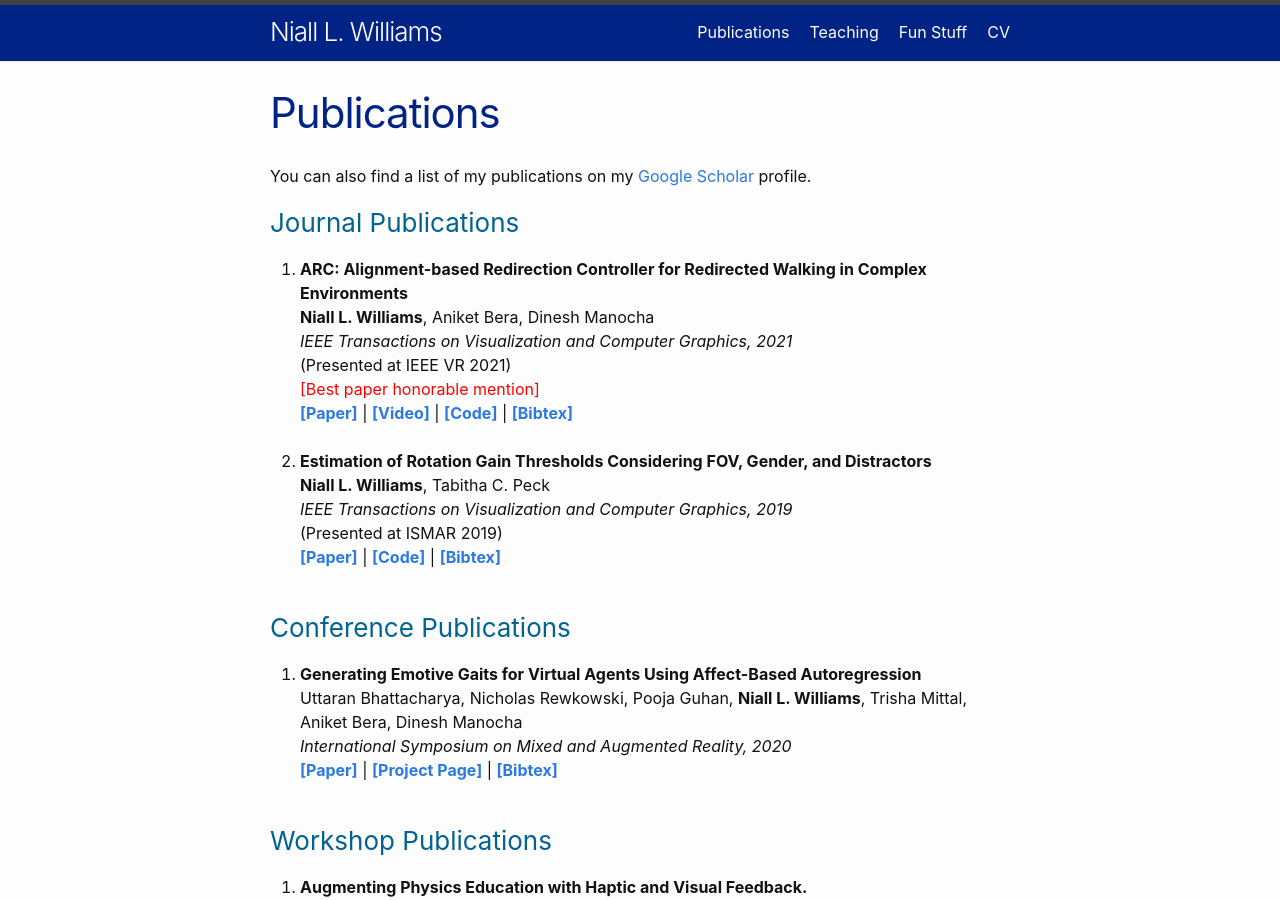
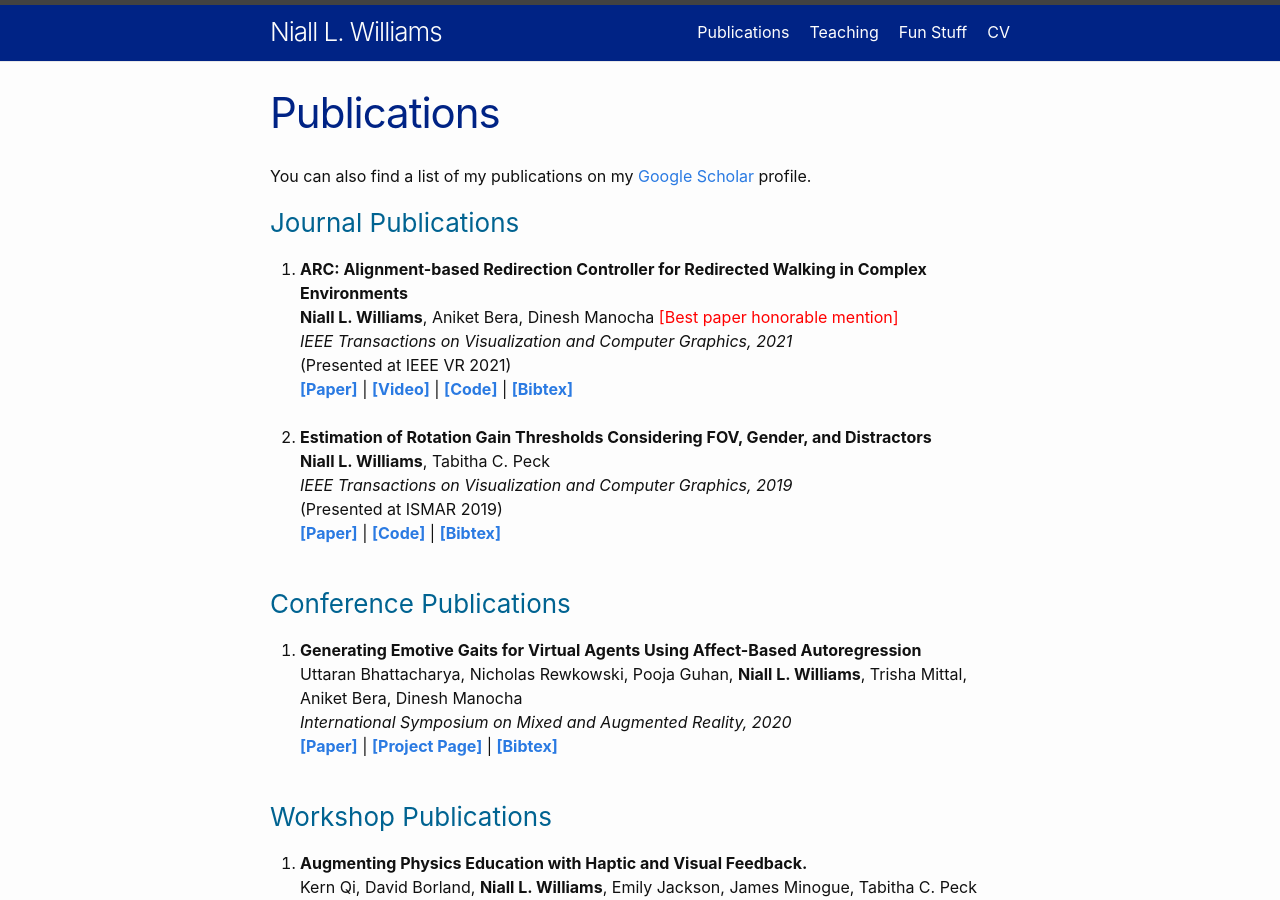
Before and after one commit to niallw/niallw.github.io, a Jekyll site: the page built from pubs.md, in a window 1280 px wide and 900 px high. Built offline with Jekyll 4.4.1, drawn with Linux system fonts in a browser that asks for light colours.

Commit message:
best paper

```diff
--- a/pubs.md
+++ b/pubs.md
@@ -12,10 +12,9 @@ You can also find a list of my publications on my <a href="https://scholar.googl
 
 <li>
 <b>ARC: Alignment-based Redirection Controller for Redirected Walking in Complex Environments</b><br>
-<b>Niall L. Williams</b>, Aniket Bera, Dinesh Manocha<br>
+<b>Niall L. Williams</b>, Aniket Bera, Dinesh Manocha <span style="color:red">[Best paper honorable mention]</span><br>
 <i>IEEE Transactions on Visualization and Computer Graphics, 2021</i><br>
 (Presented at IEEE VR 2021)<br>
-<span style="color:red">[Best paper honorable mention]</span><br>
 <a href="../files/publications/williams2021arc.pdf" target="_blank"><b>[Paper]</b></a> | <a href="https://www.youtube.com/watch?v=myz2Qnyaj7Q" target="_blank"><b>[Video]</b></a> | <a href="https://github.com/pasumi/pasumi" target="_blank"><b>[Code]</b></a> | <a href="../files/bib/williams2021arc.txt" target="_blank"><b>[Bibtex]</b></a>
 </li>
 <br>
```
